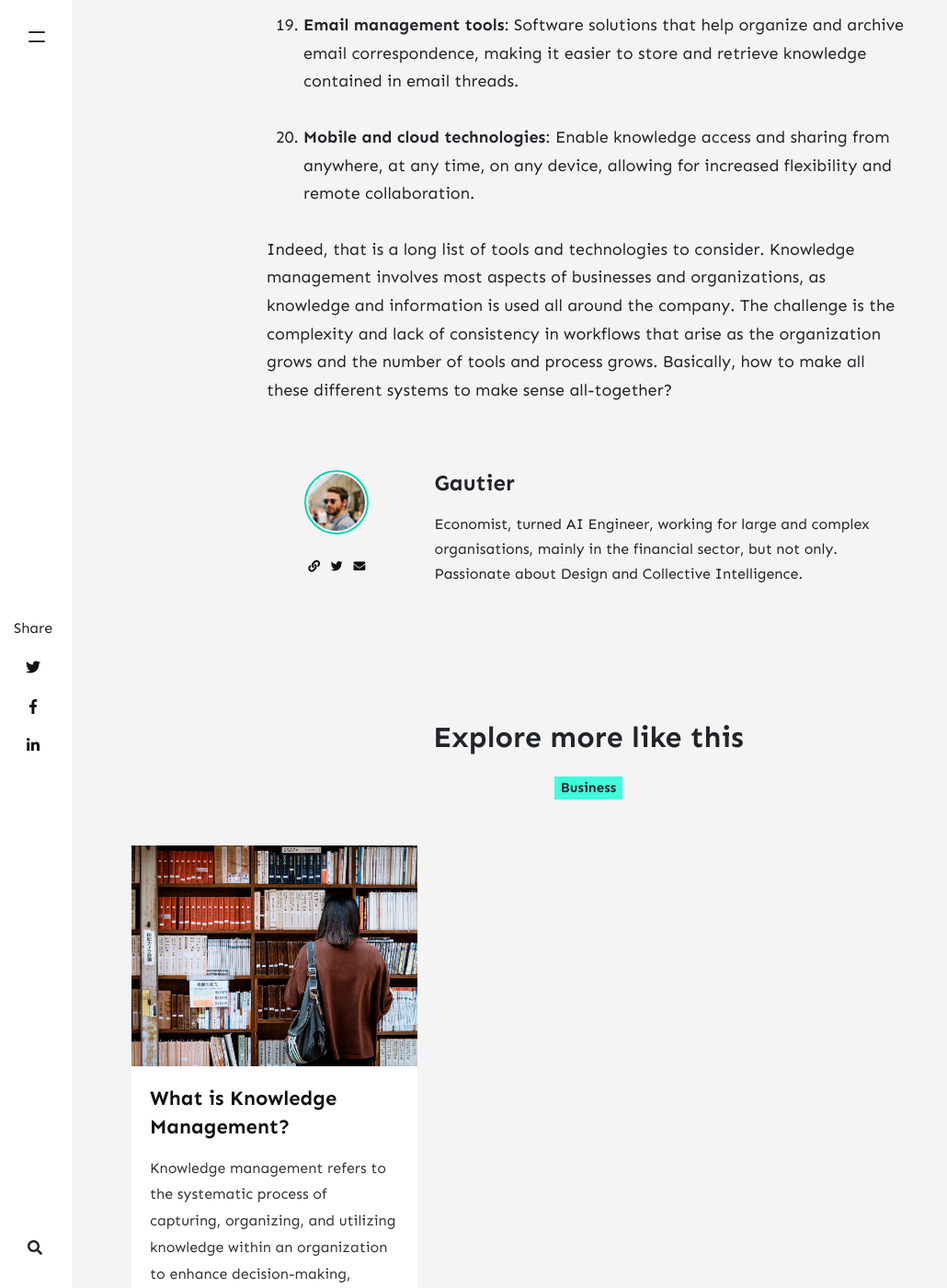
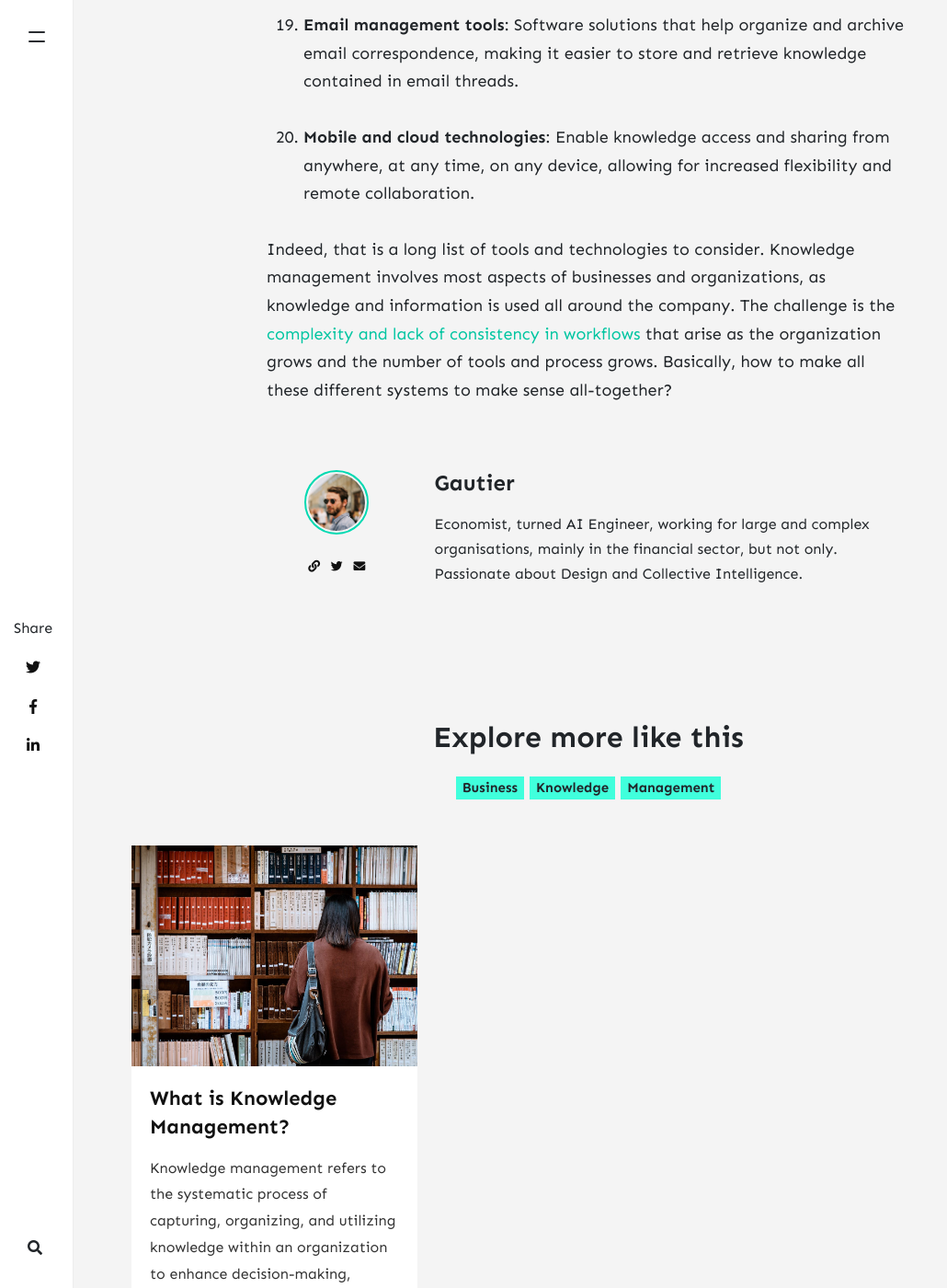
Before and after one commit to cogsea/cogsea.github.io, a Jekyll site: the page built from _posts/2023-12-29-knowledge-management-tools.md, in a window 1280 px wide and 1400 px high, scrolled down 3355 px. Shown: the whole window at 92% size, without its empty margins (0-1030 px from the left). Built offline with Jekyll 4.4.1, drawn with Linux system fonts in a browser that asks for light colours; nearby versions of some CDN libraries; comment, search, counter and statistics services are not loaded.

Commit message:
Update 2023-12-29-knowledge-management-tools.md

```diff
--- a/_posts/2023-12-29-knowledge-management-tools.md
+++ b/_posts/2023-12-29-knowledge-management-tools.md
@@ -6,6 +6,8 @@ image: assets/images/tools-felix-mittermeier-957912.jpg
 description: " Tools and technologies for effective knowledge management, that can support knowledge management efforts."
 author: gaut
 tags:
+  - knowledge
+  - management
 categories:
   - business
 ---
@@ -53,4 +55,4 @@ Here are many tools and technologies to do just that
 
 20. **Mobile and cloud technologies**: Enable knowledge access and sharing from anywhere, at any time, on any device, allowing for increased flexibility and remote collaboration.
 
-Indeed, that is a long list of tools and technologies to consider. Knowledge management involves most aspects of businesses and organizations, as knowledge and information is used all around the company. The challenge is the complexity and lack of consistency in workflows that arise as the organization grows and the number of tools and process grows. Basically, how to make all these different systems to make sense all-together?
+Indeed, that is a long list of tools and technologies to consider. Knowledge management involves most aspects of businesses and organizations, as knowledge and information is used all around the company. The challenge is the [complexity and lack of consistency in workflows](/knowledge-management-challenge/) that arise as the organization grows and the number of tools and process grows. Basically, how to make all these different systems to make sense all-together?
```
